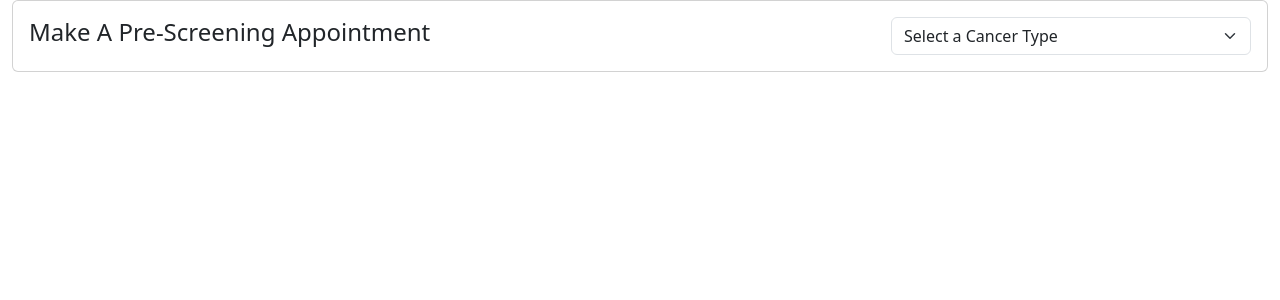
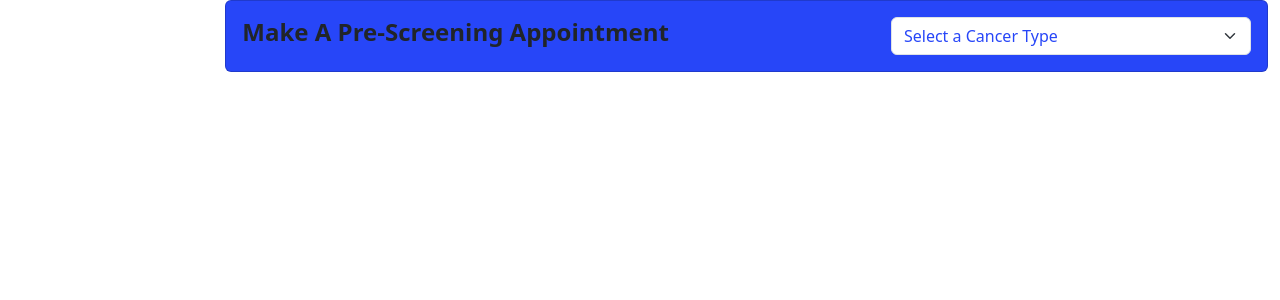
Before and after one commit to BocaCodeHack2023/hackathon-project-employees, a React (Create React App) app: page /appointments in a window 1280 px wide. Shown: the top 300 px of the page. Built offline with nearby package versions, Linux system fonts and the light colour scheme.

Commit message:
set up header card

```diff
--- a/src/pages/AppointmentPicker.jsx
+++ b/src/pages/AppointmentPicker.jsx
@@ -9,9 +9,11 @@ export default function AppointmentPicker() {
     <>
       <Container fluid>
         <Row>
-          <Col sm="12">
-            <Card>
-              <Card.Body className="d-flex align-items-center justify-content-between">
+          <Col sm="2">
+          </Col>
+          <Col sm="10">
+            <Card className="app-card">
+              <Card.Body className="d-flex align-items-center justify-content-between app-card-body">
                 <h1 className="font-size-app">
                   Make A Pre-Screening Appointment
                 </h1>
--- a/src/styles/appointmentPicker.css
+++ b/src/styles/appointmentPicker.css
@@ -1,9 +1,16 @@
+.app-card {
+  background-color: #2746F8 !important;
+}
+
 .font-size-app {
   font-size: 1.5rem;
+  font-weight: 700 !important;
 }
 
 .width-responsive-app {
   width: auto !important;
+  color: #2746F8 !important;
+  font-weight: 500 !important;
 }
 
 @media (max-width: 768px) {
```
